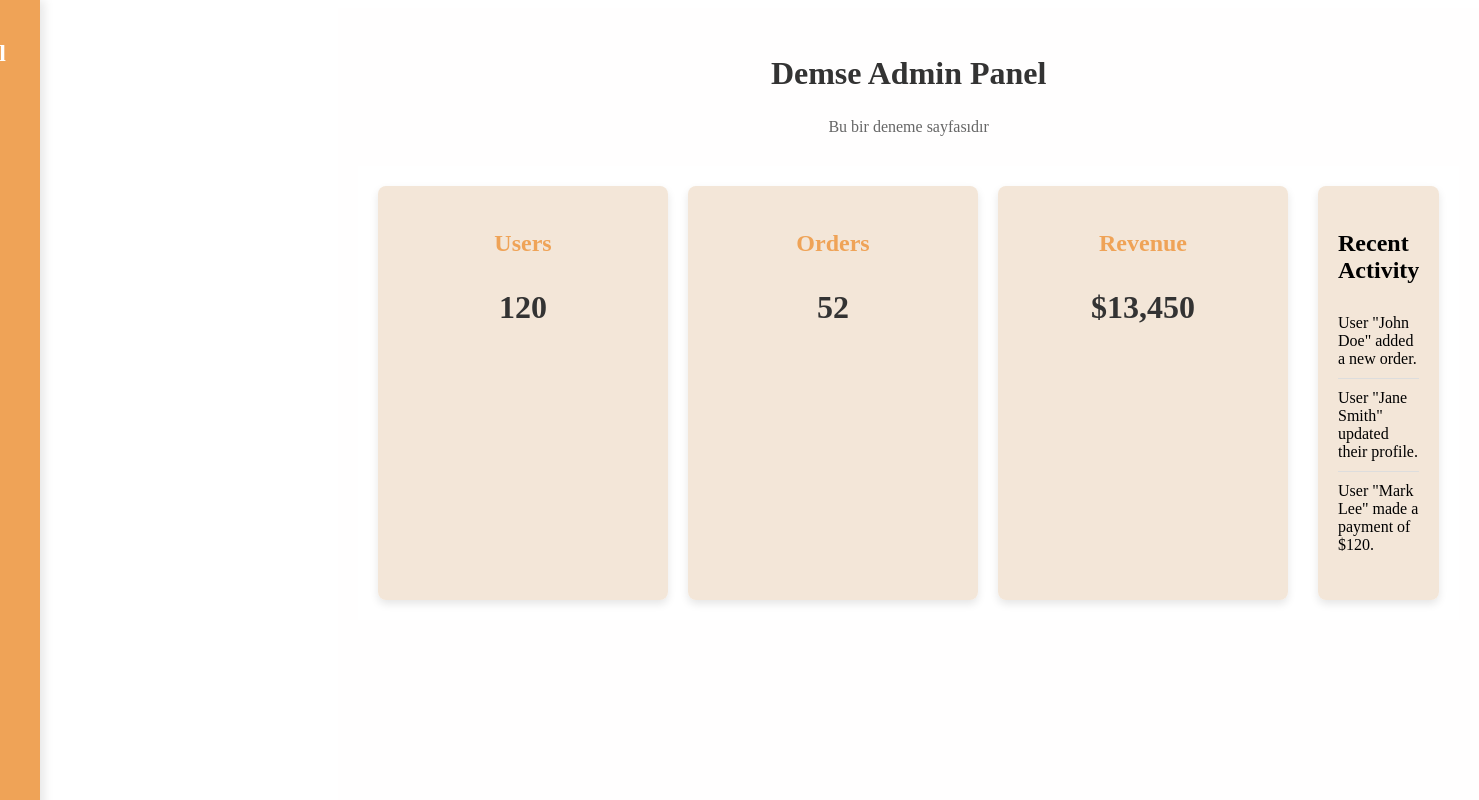
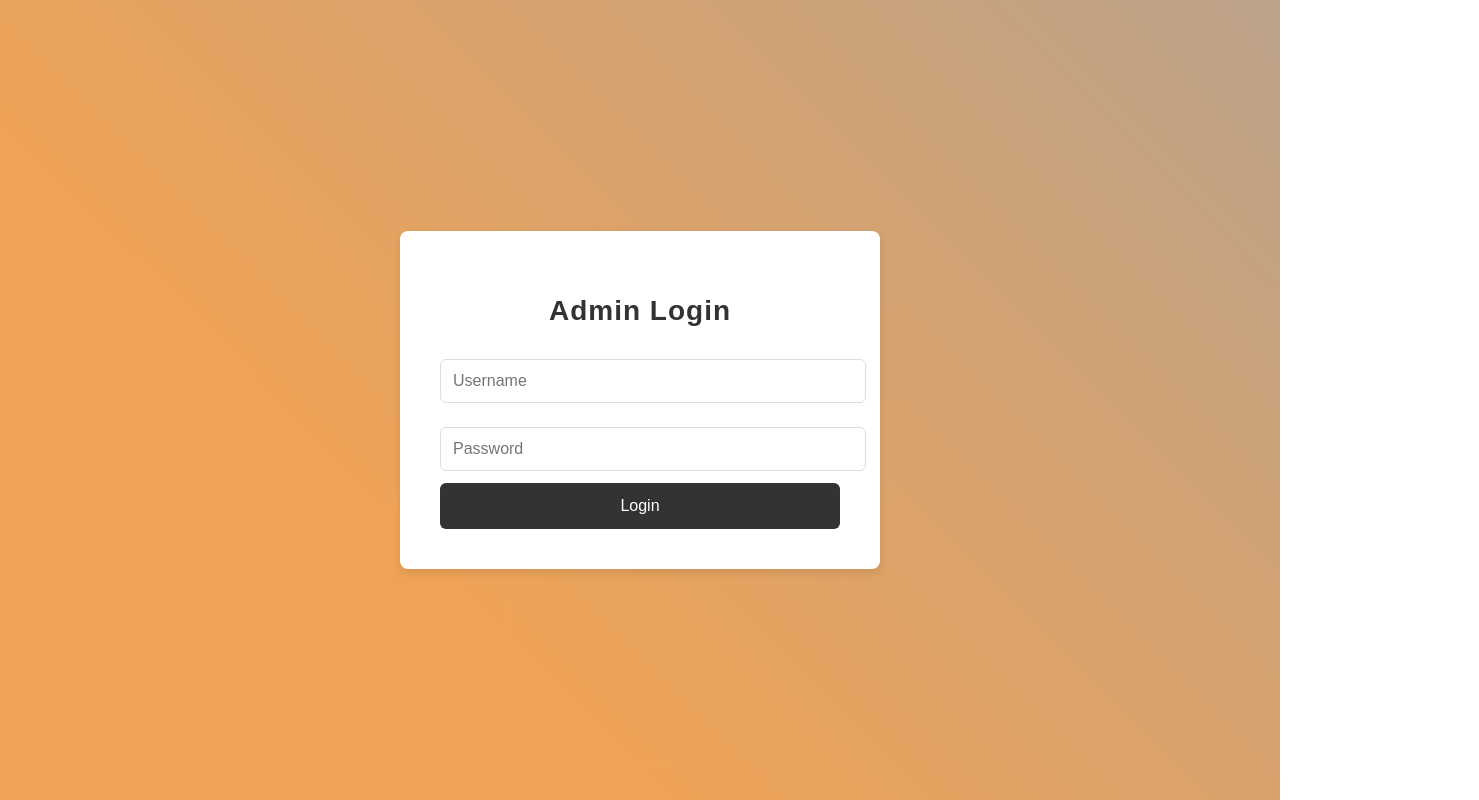
Before and after one commit to selll3/DSAdminPanel, a React (Create React App) app: page / in a window 1280 px wide. Shown: the top 800 px of the page, 1479 px wide, since content can reach past the window. Built offline with nearby package versions, Linux system fonts and the light colour scheme.

Commit message:
backend giriş bağlantısı yapılacak

```diff
--- a/package.json
+++ b/package.json
@@ -30,5 +30,8 @@
       "last 1 firefox version",
       "last 1 safari version"
     ]
+  },
+  "devDependencies": {
+    "@babel/plugin-proposal-private-property-in-object": "^7.21.11"
   }
 }
--- a/src/App.js
+++ b/src/App.js
@@ -1,22 +1,35 @@
-import React from "react";
-import Dashboard from "./components/Dashboard";
-import Sidebar from "./components/Sidebar"; // Sidebar'ı dahil ettik
-import "./App.css";
+import React, { useState } from "react";
+import Login from "./components/Login"; // Login sayfası bileşeni
+import Sidebar from "./components/Sidebar"; // Sidebar bileşeni
+import "./App.css"; // Global CSS dosyanız
 
 const App = () => {
+  const [isAuthenticated, setIsAuthenticated] = useState(false); // Kullanıcı oturum durumu
+
+  const handleLogin = (status) => {
+    setIsAuthenticated(status); // Oturum durumunu güncelle
+  };
+
   return (
-    <div className="App">
-      <div className="dashboard-container">
-        <Sidebar /> {/* Sidebar'ı burada ekliyoruz */}
-        <Dashboard /> {/* Dashboard sayfasını direkt render ediyoruz */}
-      </div>
+    <div className="app">
+      {/* Kullanıcı oturum açmamışsa Login sayfası gösterilir */}
+      {!isAuthenticated ? (
+        <Login onLogin={handleLogin} />
+      ) : (
+        // Oturum açılmışsa Sidebar ve içerik gösterilir
+        <div className="dashboard">
+          <Sidebar />
+          <div className="content">
+            <h1>Admin Panel</h1>
+            <p>Hoş geldiniz! Lütfen sol menüden bir seçenek seçin.</p>
+          </div>
+        </div>
+      )}
     </div>
   );
 };
 
 export default App;
-
-
 
 
 
```
Also changed, not shown: 1 other file (tests, documents, lock files or other folders).
